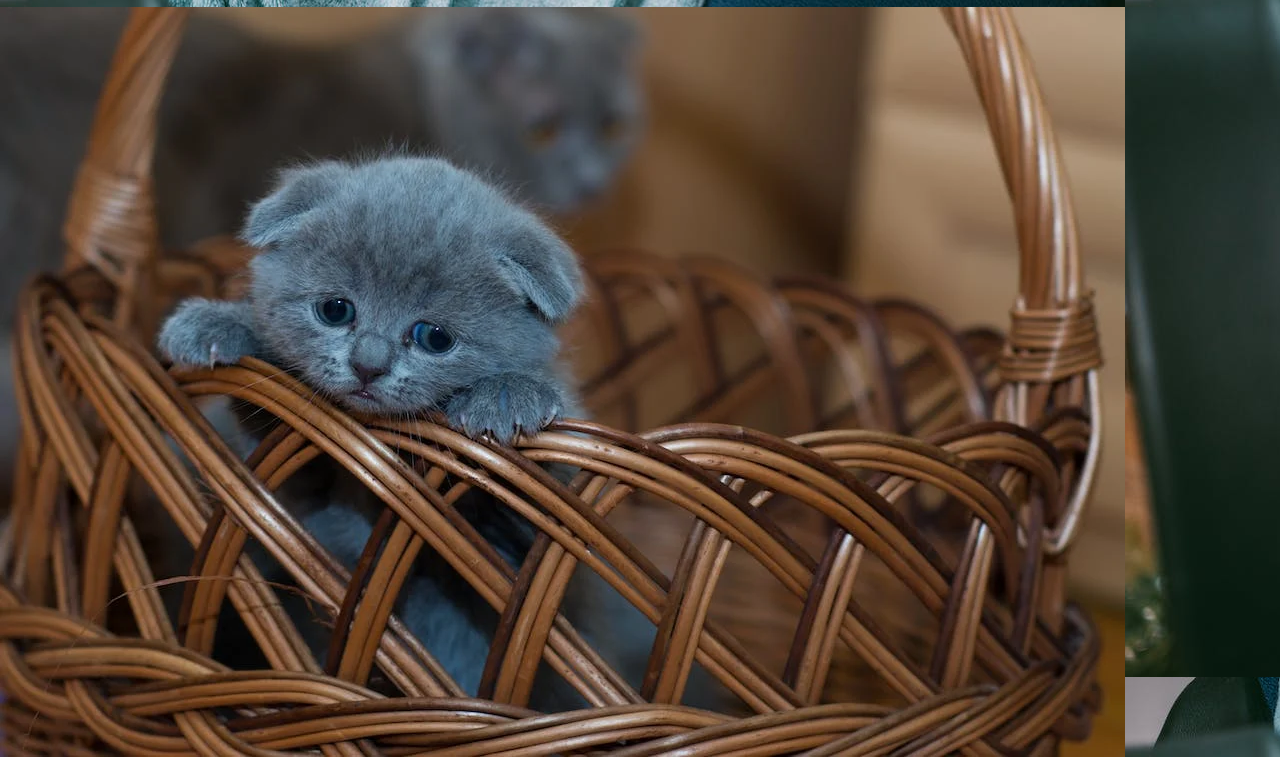
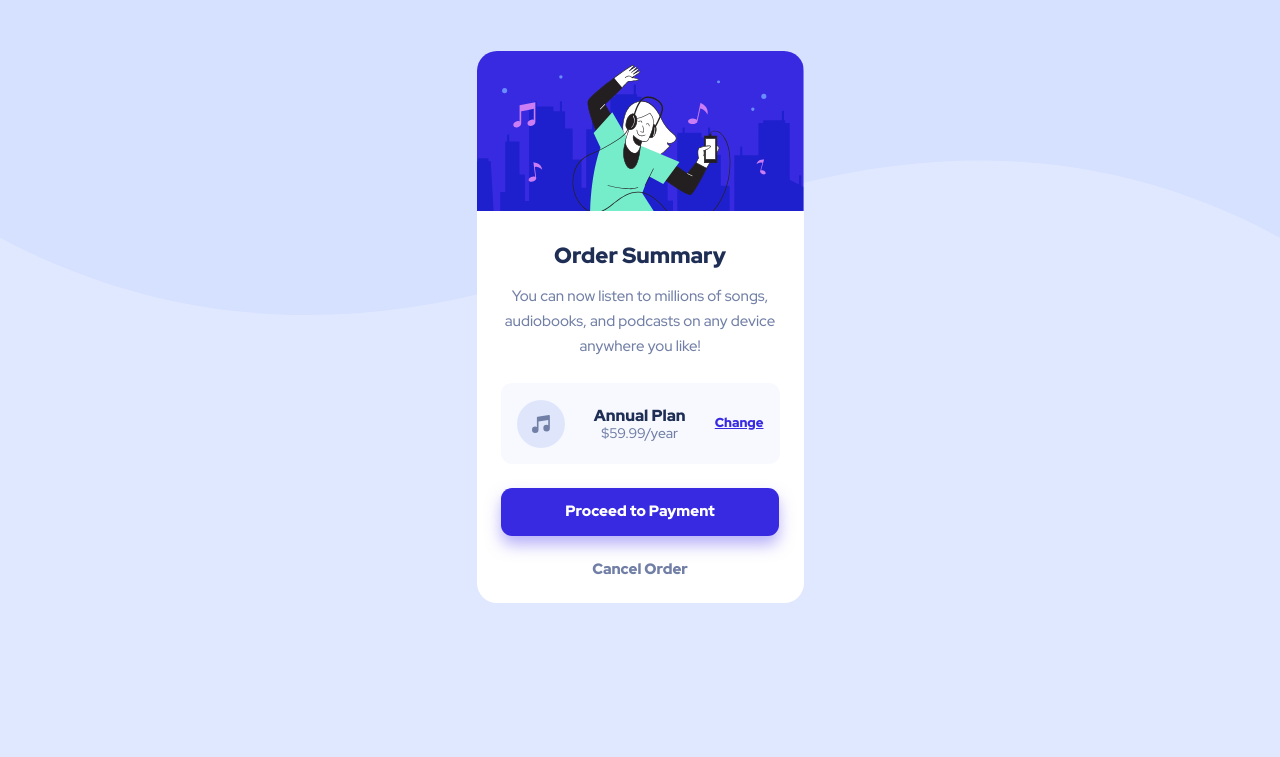
Before and after one commit to sheilitamr/order-summary-frontendmentor, a website built with Vite: page src/index.html in a window 1280 px wide. Shown: the part 73-830 px from the top of the page. After the commit the page ends 800 px from the top, so only its background shows below. Built offline with nearby package versions, Linux system fonts and the light colour scheme; some packages are replaced by stand-ins of ours.

Commit message:
order-summary frontendmentor terminado

```diff
--- a/src/css/style.css
+++ /dev/null
@@ -1,27 +0,0 @@
-*,
-*::after,
-*::before {
-  box-sizing: border-box;
-}
-
-img {
-  max-width: 100%;
-  display: block;
-}
-
-ul {
-  list-style: none;
-  padding-left: 0;
-  margin-top: 0;
-  margin-bottom: 0;
-}
-
-a {
-  text-decoration: none;
-  color: inherit;
-}
-
-body {
-  margin: 0;
-  background-image: url(../assets/images/sleep-cat.jpeg);
-}
--- /dev/null
+++ b/src/css/styles.css
@@ -0,0 +1,149 @@
+*,
+*::after,
+*::before {
+  box-sizing: border-box;
+}
+:root {
+  --background: #e0e8ff;
+  --plan-color: #f7f9ff;
+  --button-color: #382ae1;
+  --white: white;
+  --primary-text-color: #717fa6;
+  --secondary-text-color: #1f2e55;
+  --link-color: #382ae1;
+}
+
+img {
+  max-width: 100%;
+  display: block;
+}
+
+ul {
+  list-style: none;
+  padding-left: 0;
+  margin-top: 0;
+  margin-bottom: 0;
+}
+
+a {
+  /* text-decoration: none; */
+  color: inherit;
+}
+
+body {
+  display: flex;
+  justify-content: center;
+  align-items: center;
+  margin: 0 auto;
+  font-family: 'Red Hat Display', sans-serif;
+  background-color: var(--background);
+  min-height: 100vh;
+  background-repeat: no-repeat;
+  background-image: url(../assets/images/pattern-background-desktop.svg);
+  background-size: contain;
+}
+@media screen and (min-width: 768px) {
+  body {
+    background-repeat: no-repeat;
+    background-image: url(../assets/images/pattern-background-desktop.svg);
+    background-size: contain;
+  }
+}
+.main-container {
+  width: 327px;
+  text-align: center;
+}
+.card-top {
+  background-image: url(../assets/images/illustration-hero.svg);
+  background-size: cover;
+  height: 160px;
+  border-radius: 20px 20px 0 0;
+}
+.card-info {
+  background-color: var(--white);
+  border-radius: 0 0 20px 20px;
+}
+.card-info__title {
+  margin: 0;
+  padding: 32px 32px 16px 32px;
+  font-weight: 900;
+  font-size: 22px;
+  color: var(--secondary-text-color);
+}
+.card-info__text {
+  margin: 0;
+  font-size: 15px;
+  line-height: 25px;
+  color: var(--primary-text-color);
+}
+
+.card-plan {
+  display: flex;
+  align-items: center;
+  justify-content: space-between;
+  background-color: var(--plan-color);
+  width: 279px;
+  height: 81px;
+  border-radius: 11px;
+  margin: 24px;
+  padding: 16px;
+}
+
+.card-plan__text {
+  margin: 0;
+  color: var(--secondary-text-color);
+  font-weight: 900;
+}
+.card-plan__price {
+  margin: 0;
+  color: var(--primary-text-color);
+  font-size: 14px;
+}
+
+.card-plan__change {
+  color: var(--link-color);
+  font-size: 13px;
+  font-weight: 900;
+}
+
+@media screen and (min-width: 768px) {
+  .card-plan__change:hover {
+    color: #766cf1;
+    text-decoration: none;
+  }
+}
+
+.button-payment {
+  border-radius: 11px;
+  padding: 15px 64px;
+  border: transparent;
+  background-color: var(--button-color);
+  color: var(--white);
+  font-weight: 900;
+  font-size: 15px;
+  cursor: pointer;
+  box-shadow: 0 9px 15px #776cf183;
+  /* movimiento horizontal movimiento vertical desenfoque expansion color */
+}
+
+@media screen and (min-width: 768px) {
+  .button-payment:hover {
+    background-color: #766cf1;
+  }
+}
+
+.button-cancel {
+  border: transparent;
+  background-color: transparent;
+  cursor: pointer;
+  margin: 24px;
+  color: var(--primary-text-color);
+  font-size: 15px;
+  font-weight: 900;
+}
+
+@media screen and (min-width: 768px) {
+  .button-cancel:hover {
+    color: var(--secondary-text-color);
+  }
+}
--- a/src/index.html
+++ b/src/index.html
@@ -4,12 +4,32 @@
     <meta charset="UTF-8" />
     <link rel="icon" type="image/svg+xml" href="/vite.svg" />
     <meta name="viewport" content="width=device-width, initial-scale=1.0" />
+    <link rel="preconnect" href="https://fonts.googleapis.com" />
+    <link rel="preconnect" href="https://fonts.gstatic.com" crossorigin />
+    <link href="https://fonts.googleapis.com/css2?family=Red+Hat+Display:wght@500;900&display=swap" rel="stylesheet" />
     <link rel="stylesheet" href="css/normalize.css" />
-    <link rel="stylesheet" href="css/style.css" />
+    <link rel="stylesheet" href="css/styles.css" />
     <title>Vite App</title>
   </head>
   <body>
-    <h1>Hola</h1>
-    <img src="./assets/images/cute-cat.webp" alt="" />
+    <div class="main-container">
+      <div class="card-top"></div>
+      <div class="card-info">
+        <h2 class="card-info__title">Order Summary</h2>
+        <p class="card-info__text">
+          You can now listen to millions of songs, audiobooks, and podcasts on any device anywhere you like!
+        </p>
+        <div class="card-plan">
+          <img src="assets/images/icon-music.svg" alt="icon music" class="card-plan__image" />
+          <div class="card-plan__price-container">
+            <p class="card-plan__text">Annual Plan</p>
+            <p class="card-plan__price">$59.99/year</p>
+          </div>
+          <a href="#" class="card-plan__change"> Change</a>
+        </div>
+        <button id="button-payment" class="button-payment">Proceed to Payment</button>
+        <button id="button-cancel" class="button-cancel">Cancel Order</button>
+      </div>
+    </div>
   </body>
 </html>
```
Also changed, not shown: src/assets/images/cute-cat.webp (deleted), src/assets/images/favicon-32x32.png (added), src/assets/images/icon-music.svg (added), src/assets/images/illustration-hero.svg (added), src/assets/images/pattern-background-desktop.svg (added), src/assets/images/pattern-background-mobile.svg (added), src/assets/images/sleep-cat.jpeg (deleted).
